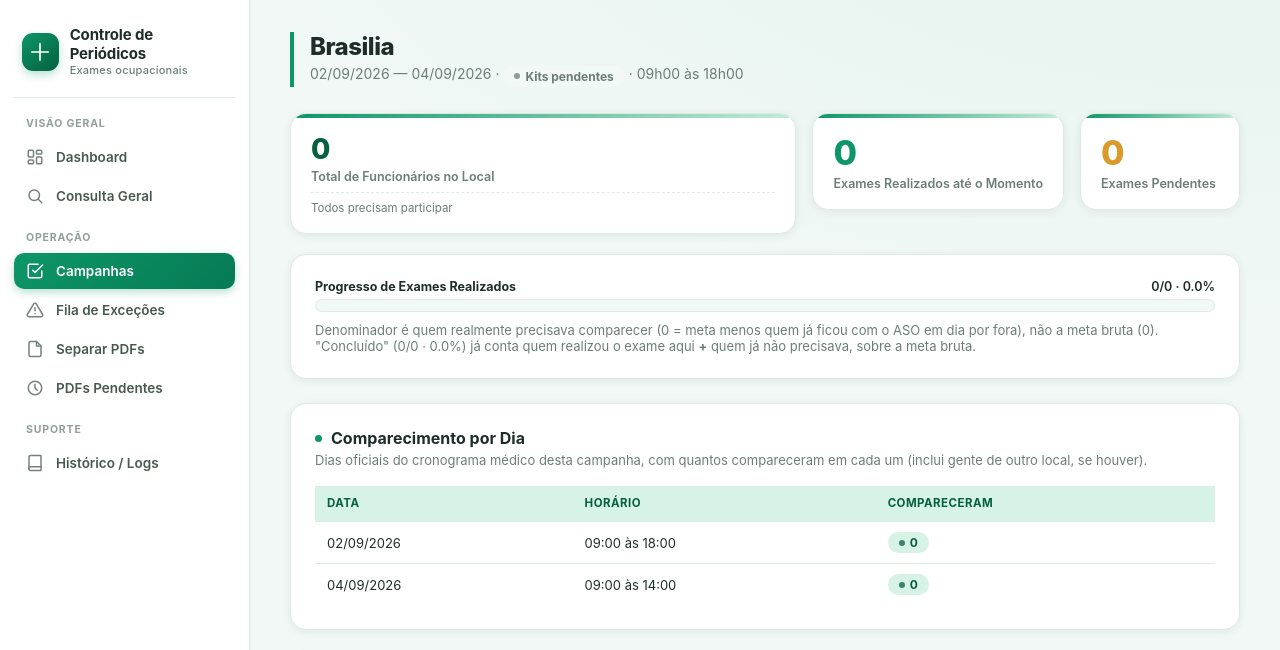
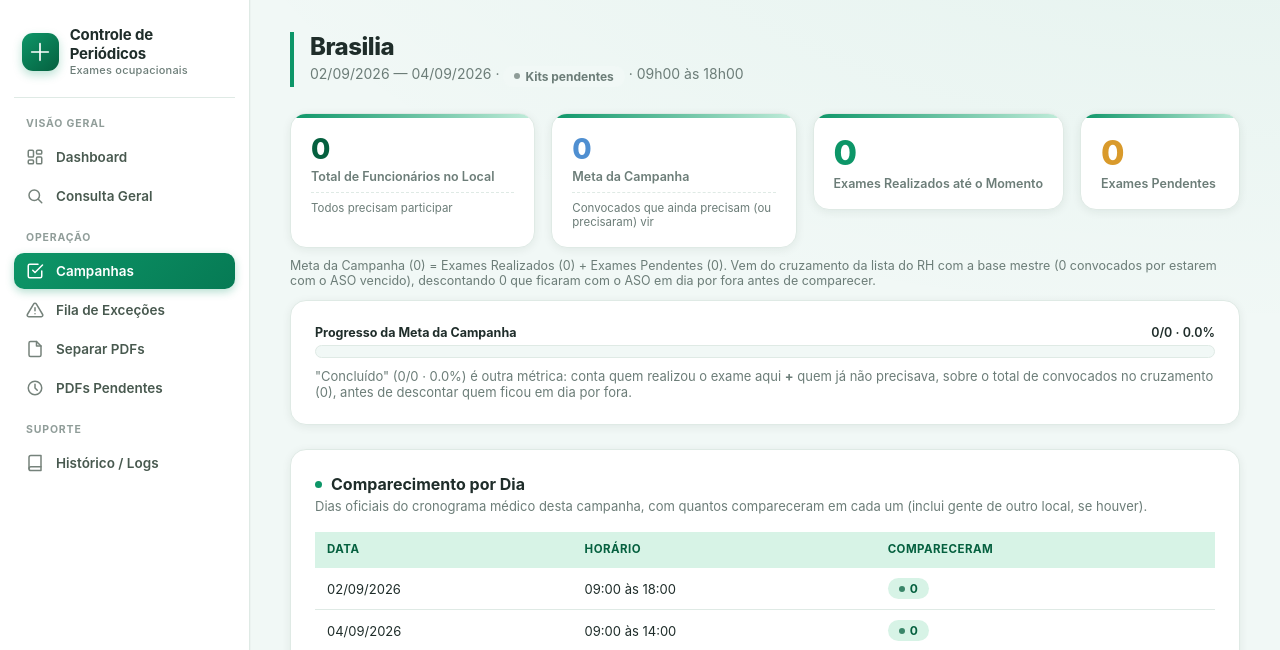
Before and after one commit to Gustavo-R-Oliveira10/GESTAO-DE-EXAMES-PERIODICOS-, a Flask app: page /campanhas/1 in a window 1280 px wide. Shown: the top 650 px of the page. Run offline with Flask 3, Linux system fonts and the light colour scheme; data comes from the database, SQL or seed files in the repository; data that the repository does not hold is empty.

Commit message:
Reintroduz card 'Meta da Campanha', agora com o numero certo (65)
O card tinha sido removido do topo pra reduzir poluicao visual, mas o
usuario pediu de volta -- so que agora mostra precisam_exame (65,
convocados que realmente ainda precisam vir) em vez do antigo
total_membros (72, convocados brutos no cruzamento, sem descontar quem
ja ficou em dia por fora). Adiciona legenda explicita: Meta = Realizados
+ Pendentes.

```diff
--- a/app/templates/campanha_detalhe.html
+++ b/app/templates/campanha_detalhe.html
@@ -22,6 +22,11 @@
     <span class="stat-tile-note text-muted">Todos precisam participar</span>
     {% endif %}
   </div>
+  <div class="stat-tile">
+    <div class="stat-value" style="color:var(--accent-blue)">{{ campanha.precisam_exame }}</div>
+    <div class="stat-label">Meta da Campanha</div>
+    <span class="stat-tile-note text-muted">Convocados que ainda precisam (ou precisaram) vir</span>
+  </div>
   <a class="stat-tile-link" href="#painel-fizeram" data-target="painel-fizeram">
     <div class="stat-tile stat-tile-kpi" style="position:relative">
       <div class="stat-value" style="color:var(--success)">{{ campanha.fizeram }}</div>
@@ -35,6 +40,12 @@
     </div>
   </a>
 </div>
+<p class="text-muted" style="font-size:12.5px; margin:-10px 0 12px 0">
+  Meta da Campanha ({{ campanha.precisam_exame }}) = Exames Realizados ({{ campanha.fizeram }}) + Exames
+  Pendentes ({{ campanha.pendentes }}). Vem do cruzamento da lista do RH com a base mestre
+  ({{ campanha.total_membros }} convocados por estarem com o ASO vencido), descontando
+  {{ campanha.nao_precisou }} que ficaram com o ASO em dia por fora antes de comparecer.
+</p>
 {% if campanha.fora_do_local %}
 <p class="text-muted" style="font-size:12.5px; margin:-10px 0 12px 0">
   + {{ campanha.fora_do_local }} pessoa{{ 's' if campanha.fora_do_local != 1 else '' }} de outro local também
@@ -49,16 +60,15 @@
 
 <div class="card">
   <div class="progress-meta">
-    <strong>Progresso de Exames Realizados</strong><span>{{ campanha.fizeram }}/{{ campanha.precisam_exame }} · {{ campanha.percentual_compareceram }}%</span>
+    <strong>Progresso da Meta da Campanha</strong><span>{{ campanha.fizeram }}/{{ campanha.precisam_exame }} · {{ campanha.percentual_compareceram }}%</span>
   </div>
   <div class="progress-track lg">
     <div class="progress-fill" style="width:{{ campanha.percentual_compareceram }}%"></div>
   </div>
   <p class="card-subtitle" style="margin:10px 0 0 0">
-    Denominador é quem realmente precisava comparecer ({{ campanha.precisam_exame }} = meta menos quem já
-    ficou com o ASO em dia por fora), não a meta bruta ({{ campanha.total_membros }}).
     "Concluído" ({{ campanha.concluidos }}/{{ campanha.total_membros }} · {{ campanha.percentual_concluido }}%)
-    já conta quem realizou o exame aqui <strong>+</strong> quem já não precisava, sobre a meta bruta.
+    é outra métrica: conta quem realizou o exame aqui <strong>+</strong> quem já não precisava, sobre o total
+    de convocados no cruzamento ({{ campanha.total_membros }}), antes de descontar quem ficou em dia por fora.
   </p>
 </div>
 
```
